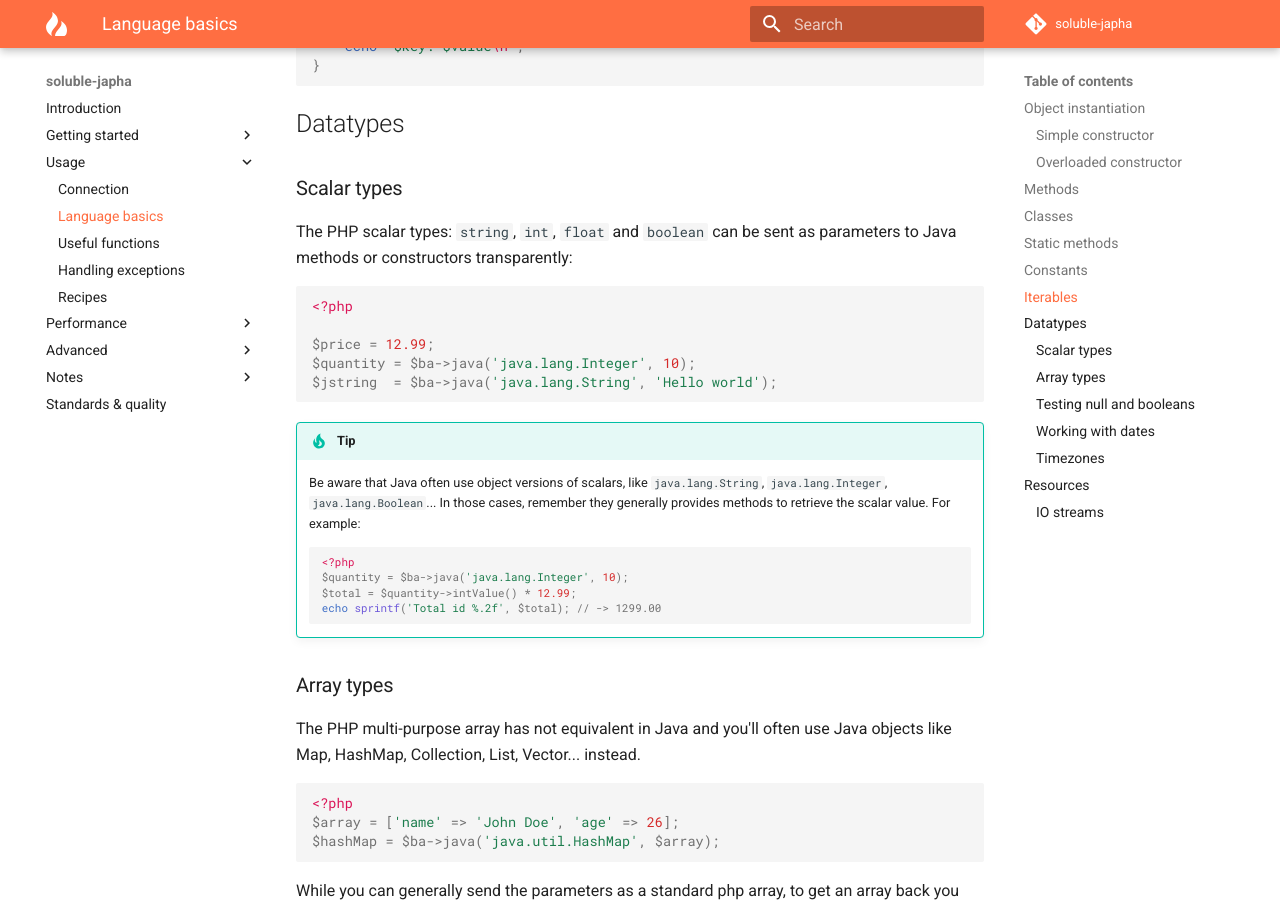
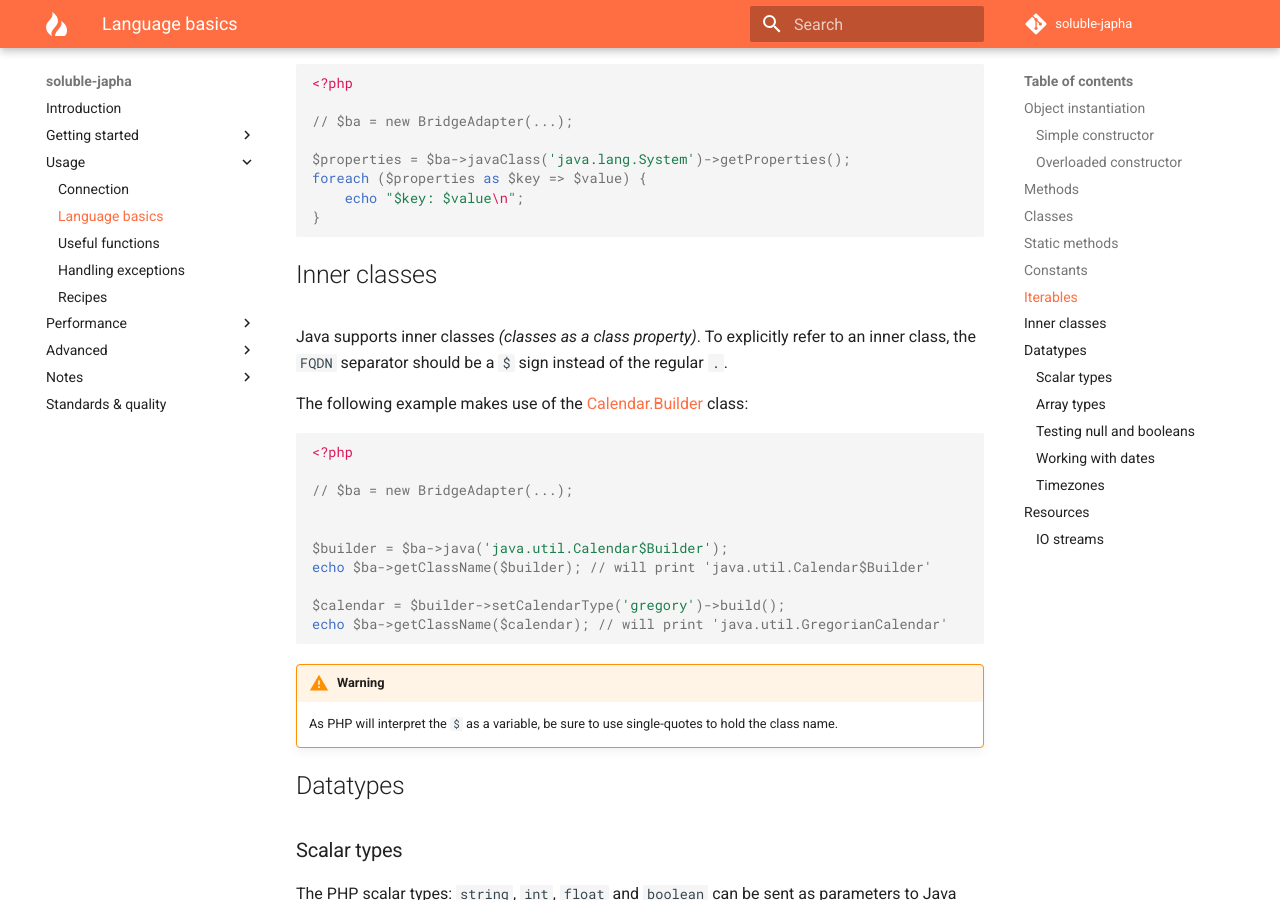
Before and after one commit to belgattitude/soluble-japha, an MkDocs documentation site: the page built from doc/language_basics.md, in a window 1280 px wide and 900 px high, scrolled down 2819 px. Built offline with MkDocs 1.6.1 and Material for MkDocs 9.7.7, drawn with Linux system fonts in a browser that asks for light colours; comment, search, counter and statistics services are not loaded; old or Windows-style settings are respelled for this version of MkDocs; some of the changed text lies outside the part shown.

Commit message:
Close #38, documentation of inner classes

````diff
--- a/doc/language_basics.md
+++ b/doc/language_basics.md
@@ -8,6 +8,7 @@
     1. Java supports [overloading](https://docs.oracle.com/javase/tutorial/java/javaOO/methods.html) for methods (and constructors).
     2. PHP have the *multipurpose* array for everything, Java does not. See [here](#array-types) to learn more.
     3. DateTime and timezones are handled differenlty, see [here](#working-with-dates) to learn more.
+    4. Java supports inner classes. See [here](#inner-classes)
 
     And remember
 
@@ -104,6 +105,12 @@ Static methods are called like regular php methods (no `::`).
 $calendar = $ba->javaClass('java.util.Calendar')->getInstance();
 ```
 
+!!! tip
+    Note the use of `$ba->javaClass(...)` instead of `$ba->java(...)` to refer to
+    the java class and call the static method on it. Remember to use it whenever
+    you face a factory, singleton or a generic static method.
+
+
 ## Constants
 
 Constants on java classes are called like regular properties (no `::`).
@@ -137,6 +144,31 @@ foreach ($properties as $key => $value) {
     echo "$key: $value\n";
 }
 ```
+
+## Inner classes
+
+Java supports inner classes *(classes as a class property)*.
+To explicitly refer to an inner class, the `FQDN` separator should be a `$` sign instead
+of the regular `.`.
+
+The following example makes use of the [Calendar.Builder](https://docs.oracle.com/javase/8/docs/api/java/util/Calendar.Builder.html) class:
+
+```php
+<?php
+
+// $ba = new BridgeAdapter(...);
+
+
+$builder = $ba->java('java.util.Calendar$Builder');
+echo $ba->getClassName($builder); // will print 'java.util.Calendar$Builder'
+
+$calendar = $builder->setCalendarType('gregory')->build();
+echo $ba->getClassName($calendar); // will print 'java.util.GregorianCalendar'
+```
+
+!!! warning
+    As PHP will interpret the `$` as a variable, be sure to use
+    single-quotes to hold the class name.
 
 
 ## Datatypes
````
